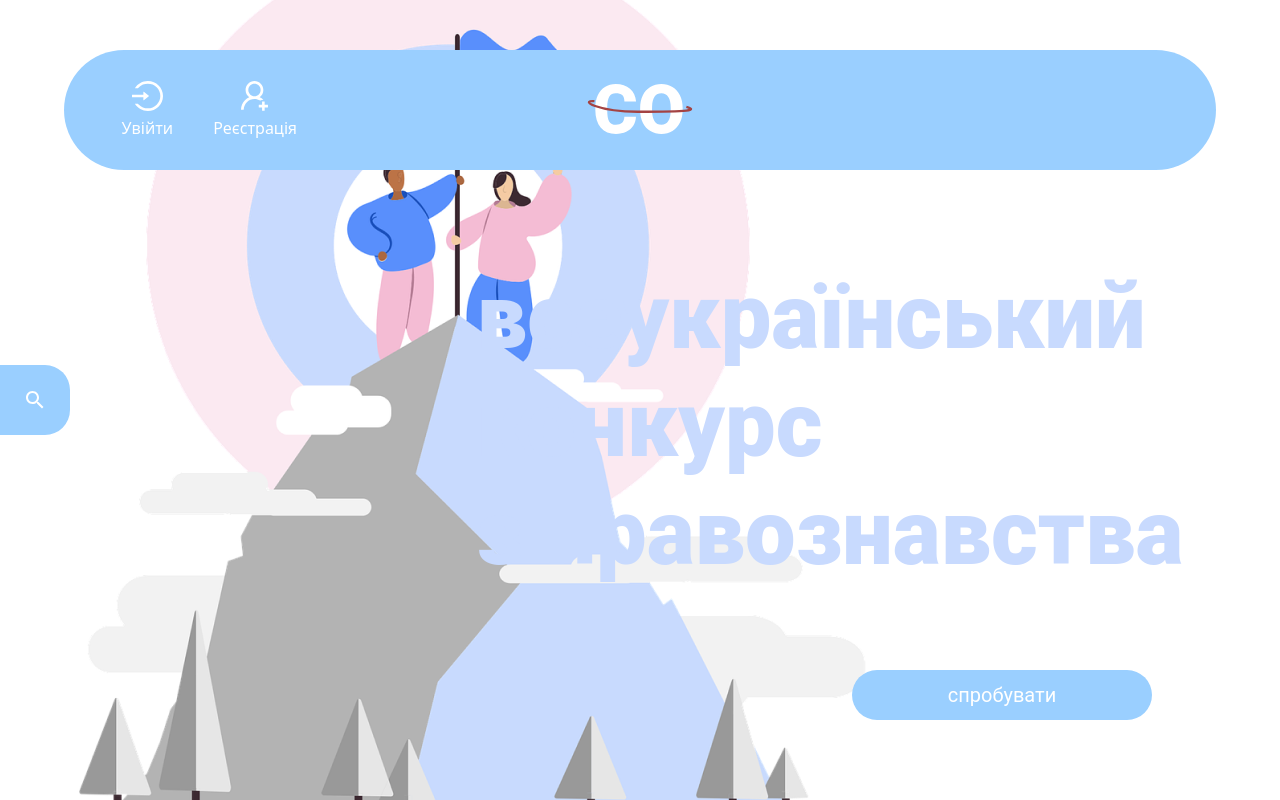
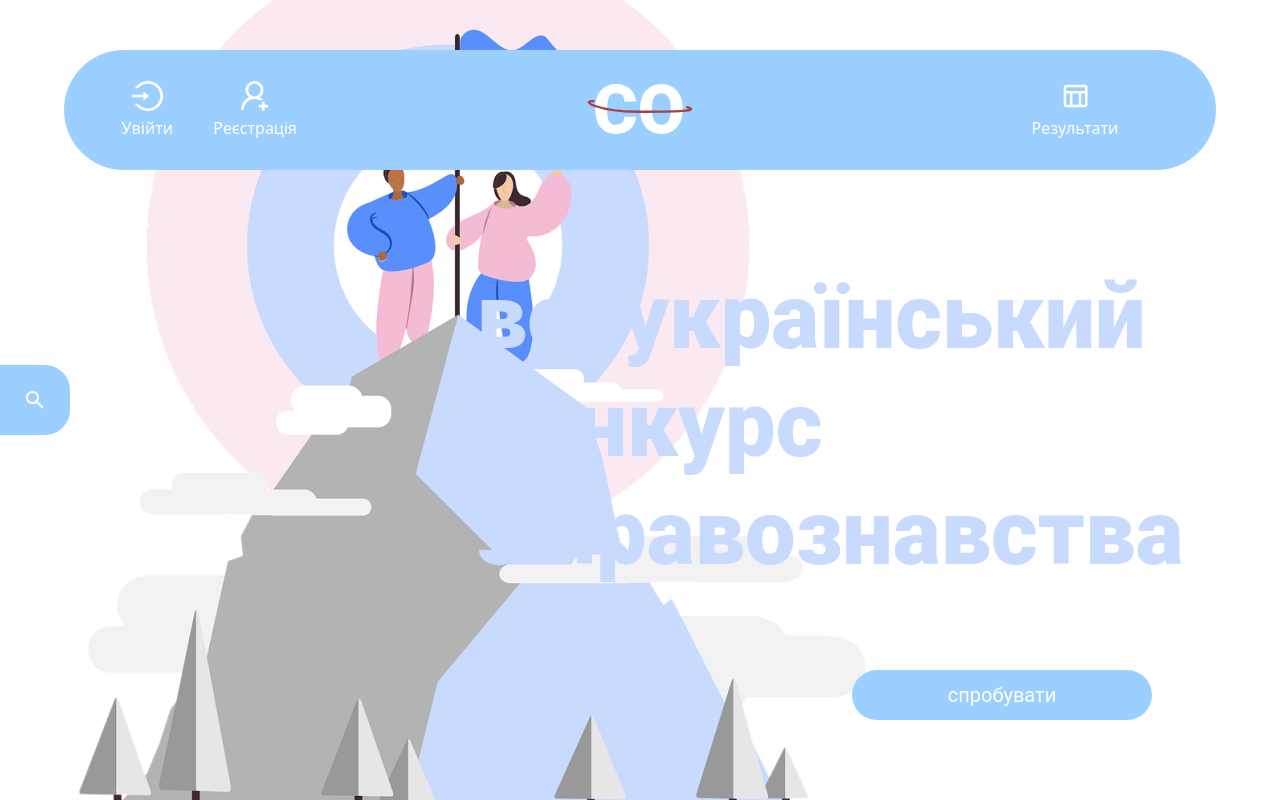
Before and after one commit to aaaaasv/contest_light, a Django app: template templates/testing/index.html in a window 1280 px wide. Run offline with Django 3.2, Linux system fonts and the light colour scheme; the template is opened without the code that fills it, so the values that code supplies are empty.

Commit message:
Add result button, user grade to result table

```diff
--- a/accounts/static/accounts/style/main.css
+++ b/accounts/static/accounts/style/main.css
@@ -69,6 +69,15 @@ nav .nav-left {
     flex-direction: row;
 }
 
+nav .nav-right {
+    position: absolute;
+    right:5%;
+    display: flex;
+    justify-content: center;
+    align-items: center;
+    flex-direction: row;
+}
+
 .auth-btn {
     color:white;
     display: flex;
--- a/templates/base.html
+++ b/templates/base.html
@@ -29,8 +29,8 @@
             <a href="{% url 'accounts:signup' %}" ><div class="auth-btn">Реєстрація<img src="{% static 'testing/img/signup.svg' %}" alt=""></div></a>
         {% endif %}
     </div>
-    <img src="{% static 'testing/img/logo.svg' %}">
-    <div class="nav-right"></div>
+    <a href="{% url 'index' %}"><img src="{% static 'testing/img/logo.svg' %}"></a>
+    <div class="nav-right"><a href="{% url 'testing:results' %}"><div class="auth-btn">Результати<img src="{% static 'testing/img/result_table.svg' %}" alt=""></div></a></div>
 </nav>
 <div class="side-menu">
     <a href="{% url 'testing:available_tests' %}">
--- a/templates/testing/results.html
+++ b/templates/testing/results.html
@@ -23,9 +23,9 @@
 
                         {% for grade, results in results.items %}
                             {% for r in results %}
-                                {{ r.grade }}
+
                                 <tr>
-                                    <th scope="row">{{ forloop.counter }}</th>
+                                    <th scope="row">{{ r.grade }}</th>
                                     <td>{{ r.last_name }}</td>
                                     <td>{{ r.first_name }}</td>
                                     <td>{{ r.middle_name }}</td>
```
